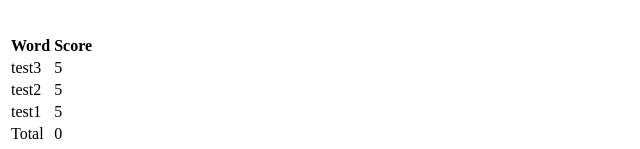
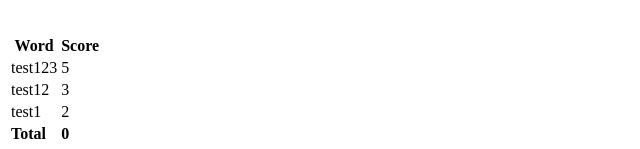
Before and after one commit to Lyddem/Boggle, a React app: page / in a window 1280 px wide. Shown: the part 803-952 px from the top of the page, without its empty margins (0-640 px from the left). Built offline with nearby package versions, Linux system fonts and the light colour scheme; the HTML template or start-up script is replaced by a standard one.

Commit message:
Added styling

```diff
--- a/src/components/App.jsx
+++ b/src/components/App.jsx
@@ -6,10 +6,10 @@ class App extends React.Component {
     super(props)
 
     this.state = {
-      currentWord: 'tesest',
+      total: 0,
       color: '#FFF',
-      total: 0,
-      data: ['test3','test2','test1'],
+      currentWord: 'test',
+      data: ['test123','test12','test1'],
       board1: [],
       board2: [],
       board3: [],
@@ -79,12 +79,15 @@ clicked() {
     //change background color
     let newColor= this.state.color === "#FFF" ? "#ACCEEC" : "#FFF";
     this.setState({ color: newColor });
-
-  // let letter = document.querySelector('.btn').innerHTML;
     // add letter to currentWord
+    //if color is not white, subtract - deselect
   }
 
   submitWord() {
+
+    function calculateScore (word) {
+
+    }
     //add word to this.data
     let word=this.state.currentWord;
     this.state.data.push(word);
@@ -164,12 +167,13 @@ render () {
           </div>
         </div> &nbsp;
 
+      {/* Current Word & Submit */}
          <div id="cw-submit">
           <button type="button" id="submit" onClick={this.submitWord}> Submit Word </button>
           <span><strong> Current Word: {this.state.currentWord} </strong></span>
         </div><br /><br />
 
-    {/*scoreboard*/}
+      {/* Scoreboard */}
         <ScoreBoard total={this.state.total} data={this.state.data} />
 
       </div>
--- a/src/components/ScoreBoard.jsx
+++ b/src/components/ScoreBoard.jsx
@@ -5,15 +5,37 @@ class ScoreBoard extends React.Component {
   constructor(props) {
     super(props)
 
+    this.calculateScore = this.calculateScore.bind(this);
+  }
+
+  calculateScore (word) {
+    if (word.length === 1 || word.length === 2) {
+      return 0;
+    }
+    if (word.length === 3 || word.length === 4) {
+      return 1;
+    }
+    if (word.length === 5) {
+      return 2;
+    }
+    if (word.length === 6) {
+      return 3;
+    }
+    if (word.length === 7) {
+      return 5;
+    }
+    if (word.length >= 8) {
+      return 11;
+    }
   }
 
   render() {
 
     {console.log('total', this.props.total )}
     return (
-      <div>
+      <div id="scoreboard">
         <table>
-          <tbody id="scoreboard">
+          <tbody>
             <tr>
               <th>Word</th>
               <th>Score</th>
@@ -23,14 +45,14 @@ class ScoreBoard extends React.Component {
                 return (
                   <tr>
                     <td>{word}</td>
-                    <td>{word.length}</td>
+                    <td>{this.calculateScore(word)}</td>
                   </tr>
                 )
               })
             }
             <tr>
-              <td id="total">Total</td>
-              <td id="total">{this.props.total}</td>
+              <td id="total"><strong>Total</strong></td>
+              <td id="total"><strong>{this.props.total}</strong></td>
             </tr>
           </tbody>
         </table>
```
Also changed, not shown: 1 other file (tests, documents, lock files or other folders). Lines whose indentation alone changed are shown as unchanged.
